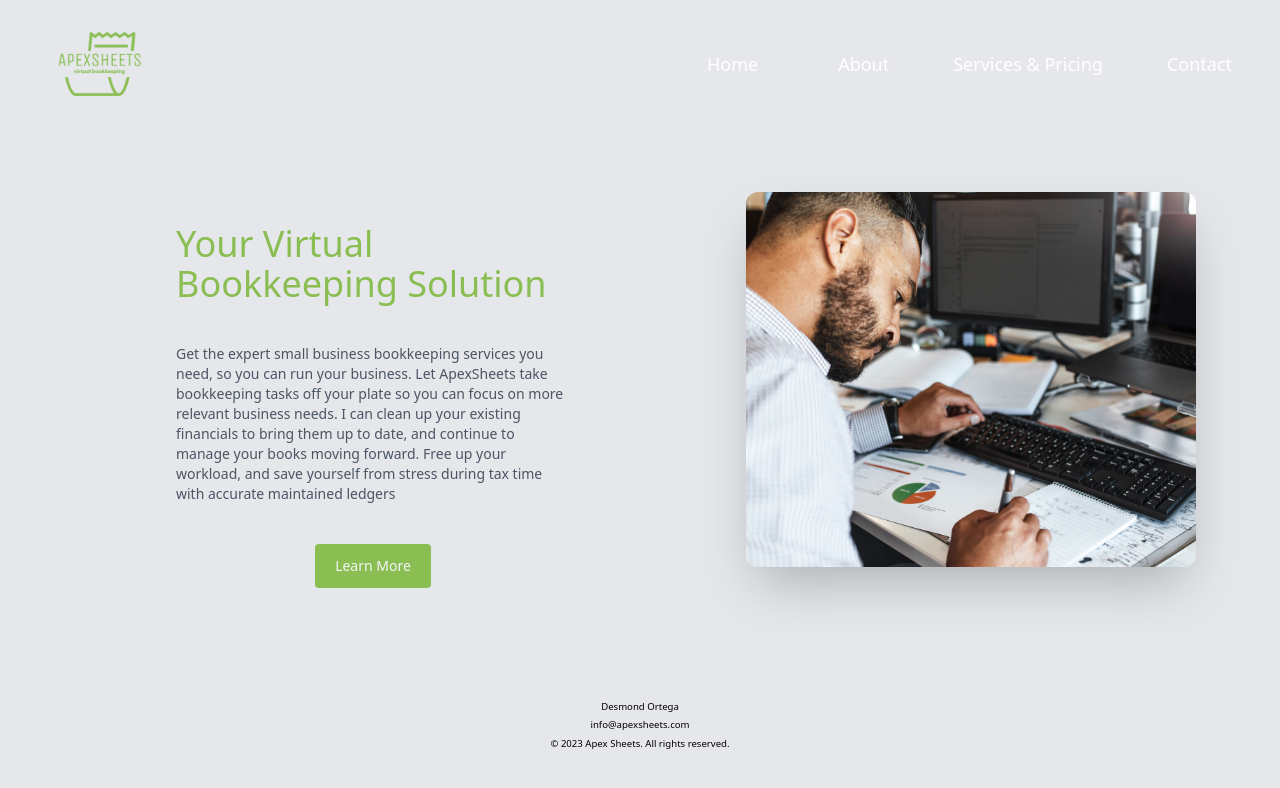
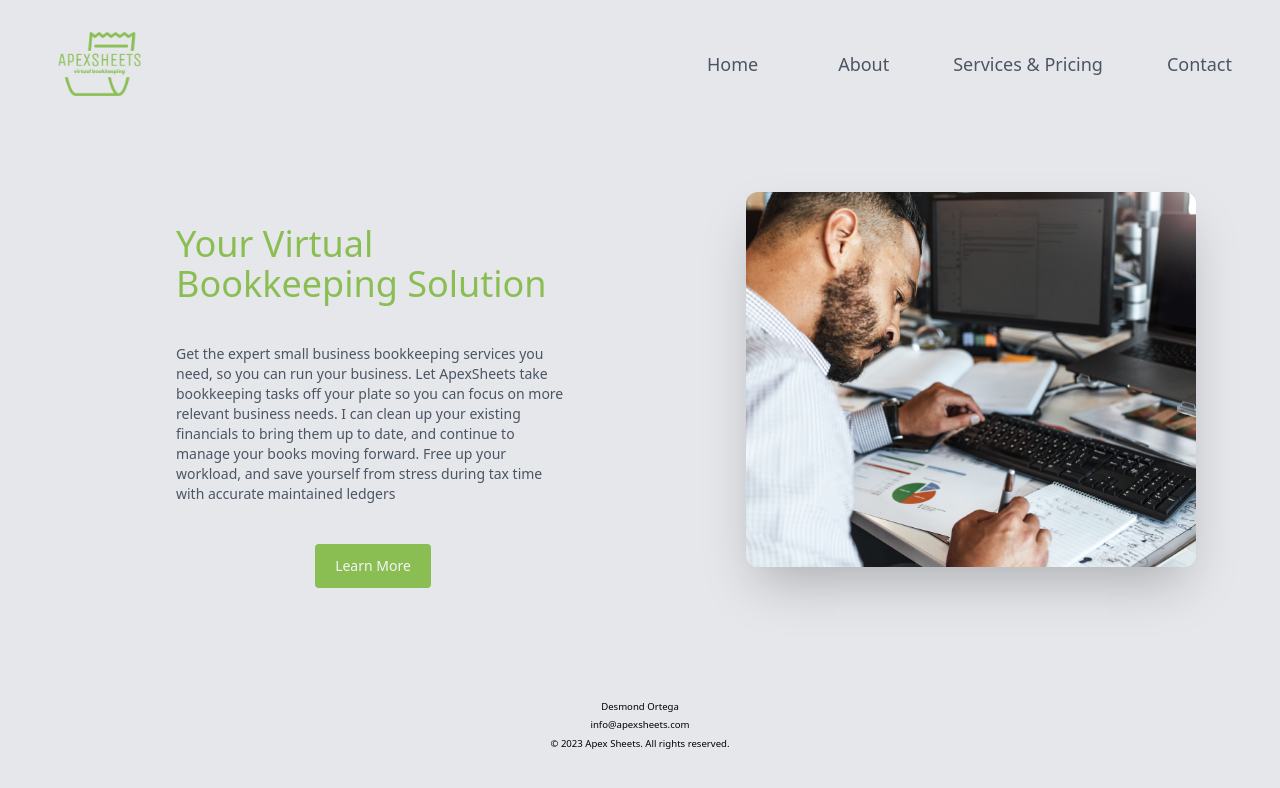
Before and after one commit to desmondortega/Apex-Sheets, a Next.js app: page / in a window 1280 px wide. Shown: the top 788 px of the page. Built offline with nearby package versions, Linux system fonts and the light colour scheme.

Commit message:
Fixed bug in navbar styles

```diff
--- a/components/navbar/Navbar.js
+++ b/components/navbar/Navbar.js
@@ -24,7 +24,7 @@ const Navbar = ({ isMobile, isOpen, setIsOpen }) => {
 
             }
             <div>
-                <nav style={navbarStyle} className={`${isMobile ? 'fixed inset-0 flex-col bg-apex-green space-y-4 w-full' : `mx-12 my-8 justify-between`} flex items-center text-white`}>
+                <nav style={navbarStyle} className={`${isMobile ? 'fixed inset-0 flex-col bg-apex-green space-y-4 w-full text-white' : `mx-12 my-8 justify-between text-gray-600`} flex items-center`}>
                     <img src={`${isMobile ? "logo-white-no-background.png" : "/logo-no-background.png"}`} alt="Logo" className={`${isMobile ? "h-48 mt-16" : "h-16"}`} />
                     <ul className={`${isMobile ? 'flex flex-col pt-12 space-y-20 text-center' : 'flex space-x-16'} list-none`}>
                         <li className={`${isMobile ? 'text-3xl' : 'text-lg'} inline-block mx-4 no-underline`}>
```
